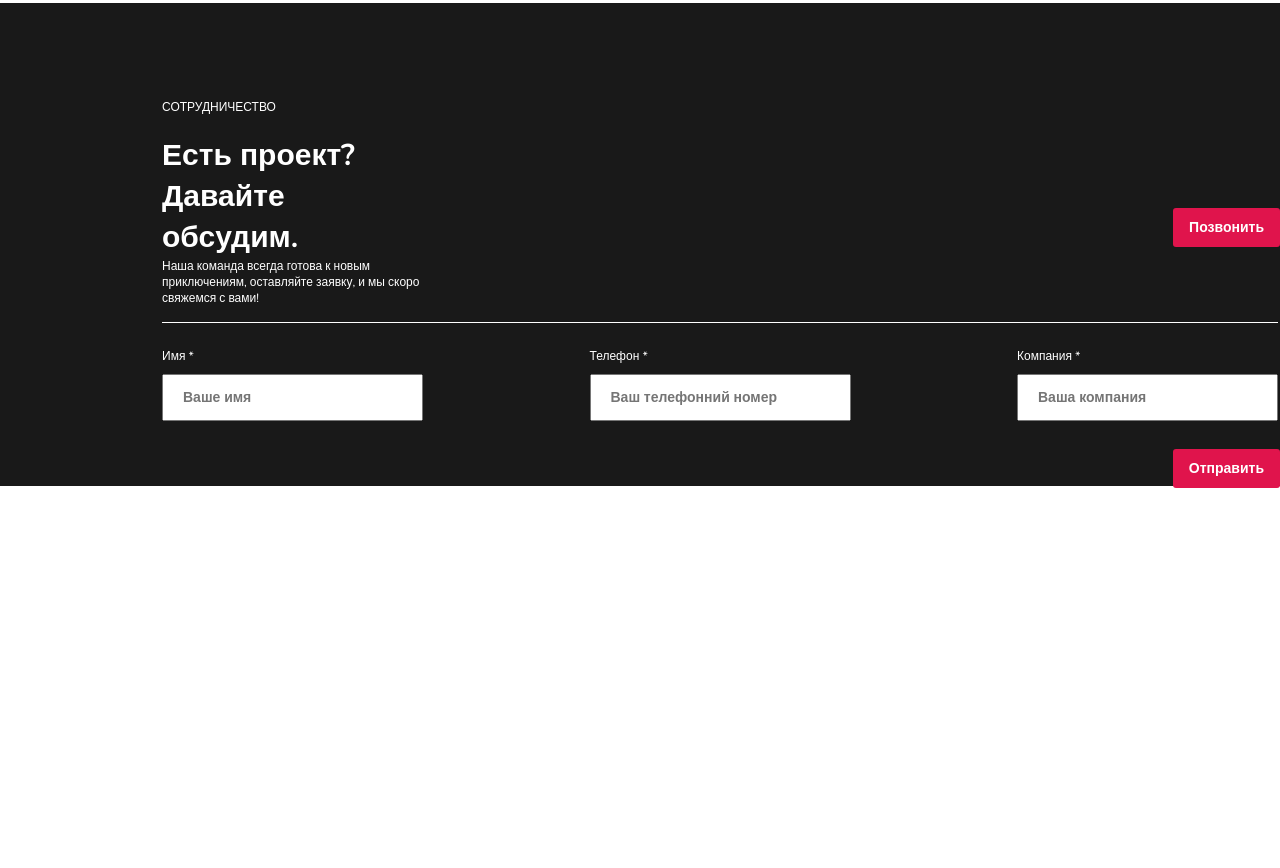
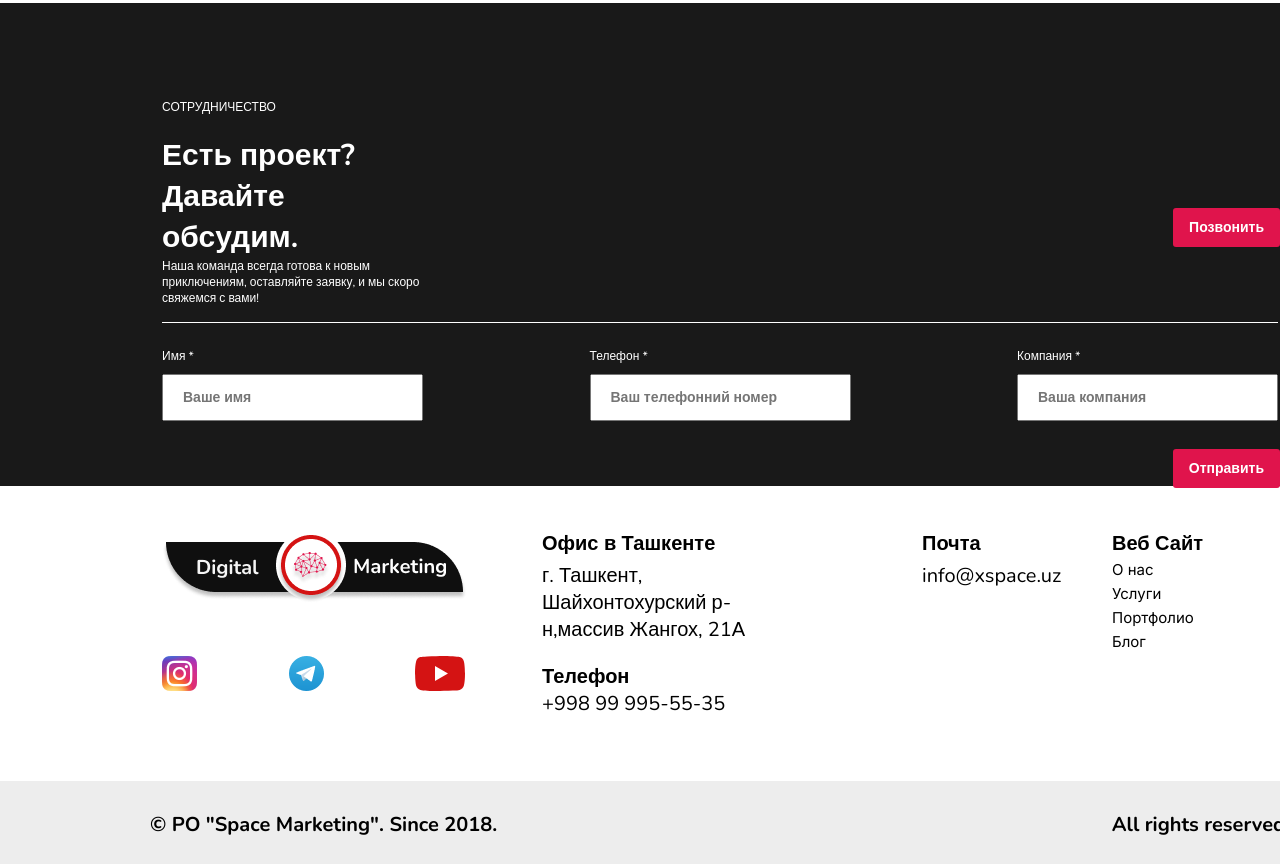
Before and after one commit to m-abbosov/digitalMarketing, a plain HTML site: page index.html in a window 1280 px wide. Shown: the part 3161-4029 px from the top of the page. Before the commit the page ends 3649 px from the top, so only its background shows below. Drawn offline with nearby package versions, Linux system fonts and the light colour scheme.

Commit message:
95% complate

```diff
--- a/assets/style.css
+++ b/assets/style.css
@@ -670,3 +670,91 @@ form .col-3 input {
     background: #E0144C;
     border: none;
 }
+
+.main_logo_footer{
+    margin-top: 0;
+    margin-bottom: 53px;
+}
+
+.main_footer{
+    margin-top: 44px;
+    margin-bottom: 48px;
+}
+
+.office_location{
+    color: #000;
+    font-family: 'Nunito', sans-serif;
+    font-size: 20px;
+    font-style: normal;
+    font-weight: 700;
+    line-height: normal;
+    margin-bottom: 0;
+}
+
+.office_city {
+    margin-top: 5px;
+    color: #000;
+    font-family: 'Nunito', sans-serif;
+    font-size: 20px;
+    font-style: normal;
+    font-weight: 400;
+    line-height: normal;
+    width: 269px;
+    margin-bottom: 0;
+}
+
+
+.office_tel{
+    margin-top: 20px;
+    color: #000;
+    font-family: 'Nunito', sans-serif;
+    font-size: 20px;
+    font-style: normal;
+    font-weight: 700;
+    line-height: normal;
+    margin-bottom: 0;
+}
+
+.office_tel_number{
+    margin-top: 0px;
+    color: #000;
+    font-family: 'Nunito', sans-serif;
+    font-size: 20px;
+    font-style: normal;
+    font-weight: 400;
+    line-height: normal;
+}
+
+.footer_nav_item{
+    list-style-type: none;
+    margin: 0;
+    padding: 0;
+
+}
+
+
+.footer_nav_item .fotter_nav_items_link{
+    margin-top: 8px;
+    text-decoration: none;
+    color: #000;
+    font-family: 'Inter', sans-serif;
+    font-size: 15px;
+    font-style: normal;
+    font-weight: 400;
+    line-height: normal;
+}
+
+.footer_low {
+    height: 83px;
+    background: rgba(0, 0, 0, 0.07);
+}
+
+.footer_low .col-4, .footer_low .col-2 {
+    padding: 30px 0;
+    color: #000;
+    font-family: 'Nunito', sans-serif;
+    font-size: 20px;
+    font-style: normal;
+    font-weight: 700;
+    line-height: normal;
+}
--- a/index.html
+++ b/index.html
@@ -24,7 +24,7 @@
                 <div class="col-6">
                     <ul class="nav_items">
                         <li class="nav_item">
-                            <a class="nav_item_link" href="">
+                            <a class="nav_item_link" href="#about">
                                 О нас
                             </a>
                             <p class="text-center">
@@ -32,7 +32,7 @@
                             </p>
                         </li>
                         <li class="nav_item">
-                            <a class="nav_item_link" href="">
+                            <a class="nav_item_link" href="#services">
                                 Услуги
                             </a>
                             <p class="text-center">
@@ -40,7 +40,7 @@
                             </p>
                         </li>
                         <li class="nav_item">
-                            <a id="contact-link" class="nav_item_link" href="">
+                            <a id="contact-link" class="nav_item_link" href="#portfolio">
                                 Портфолио
                             </a>
                             <p class="text-center">
@@ -48,7 +48,7 @@
                             </p>
                         </li>
                         <li class="nav_item">
-                            <a class="nav_item_link" href="">
+                            <a class="nav_item_link" href="#blog">
                                 Блог
                             </a>
                             <p class="text-center">
@@ -56,7 +56,7 @@
                             </p>
                         </li>
                         <li class="nav_item">
-                            <a class="nav_item_link" href="">
+                            <a class="nav_item_link" href="#contact">
                                 Контакты
                             </a>
                             <p class="text-center">
@@ -84,7 +84,7 @@
             <!-- Navbar section end -->
 
             <!-- Digital-Marketing Rounds start -->
-            <main class="position-relative">
+            <main id="about" class="position-relative">
                 <img class="position-absolute info_triangle" src="assets/img/Polygon 2.svg" alt="digital_forms">
                 <img class="position-absolute ink_triangle" src="assets/img/Polygon 3.svg" alt="digital_forms">
                 <img class="position-absolute green_hundred" src="assets/img/Ellipse 100.svg" alt="digital_forms">
@@ -113,7 +113,7 @@
         </header>
 
         <!-- Services(Uslugi) section start -->
-        <article class="services position-relative">
+        <article id="services" class="services position-relative">
             <div class="container">
                 <p class="description_section">Следите за нами</p>
                 <p class="servise_p">УСЛУГИ</p>
@@ -160,7 +160,7 @@
         <!-- Services(Uslugi) section end -->
 
         <!-- Numbers_portfolio section start -->
-        <div class="numbers_portfolio">
+        <div id="portfolio" class="numbers_portfolio">
             <div class="container">
                 <div class="row justify-content-between">
                     <div class="col-3">
@@ -196,8 +196,7 @@
         </div>
         <!-- Numbers_portfolio section end -->
 
-         <!-- Portfolio section start -->
-
+        <!-- Portfolio section start -->
         <div class="portfolio_section text-white">
             <div class="container">
                 <p class="description_section portifolio_description_section">Следите за нами</p>
@@ -226,11 +225,10 @@
                 </div>
             </div>
         </div>
-
          <!-- Portfolio section end -->
 
          <!-- Partner section start -->
-         <div class="partner_section">
+         <div id="blog" class="partner_section">
             <div class="partner_articel">
                 <div class="container">
                     <h3 class="partner_description">наши партнеры</h3>
@@ -322,10 +320,82 @@
             </div>
         </div>
          <!-- Partner form end -->
+
         <!-- Footer section start -->
-         <footer>
+         <footer id="contact">
             <div class="container">
+                <div class="row main_footer">
+                    <div class="col-4">
+                        <img class="main_logo_footer" src="assets/img/main logo.png" alt="DigitalMarketingLogo">
+                        <div class="row justify-content-evenly">
+                            <div class="col-4 ">
+                                <img src="assets/img/Rectangle 57.png" alt="">
+                            </div>
+                            <div class="col-4 ">
+                                <img src="assets/img/Rectangle 58.png" alt="">
+                            </div>
+                            <div class="col-4 ">
+                                <svg xmlns="http://www.w3.org/2000/svg" width="50" height="35" viewBox="0 0 50 35" fill="none">
+                                    <path d="M20 25L32.975 17.5L20 10V25ZM48.9 5.425C49.225 6.6 49.45 8.175 49.6 10.175C49.775 12.175 49.85 13.9 49.85 15.4L50 17.5C50 22.975 49.6 27 48.9 29.575C48.275 31.825 46.825 33.275 44.575 33.9C43.4 34.225 41.25 34.45 37.95 34.6C34.7 34.775 31.725 34.85 28.975 34.85L25 35C14.525 35 8 34.6 5.425 33.9C3.175 33.275 1.725 31.825 1.1 29.575C0.775 28.4 0.55 26.825 0.4 24.825C0.225 22.825 0.15 21.1 0.15 19.6L0 17.5C0 12.025 0.4 8 1.1 5.425C1.725 3.175 3.175 1.725 5.425 1.1C6.6 0.775 8.75 0.55 12.05 0.4C15.3 0.225 18.275 0.15 21.025 0.15L25 0C35.475 0 42 0.4 44.575 1.1C46.825 1.725 48.275 3.175 48.9 5.425Z" fill="#D41313"/>
+                                </svg>
+                            </div>
+                        </div>
+                    </div>
+                    <div class="col-4">
+                        <h4 class="office_location">
+                            Офис в Ташкенте
+                        </h4>
+                        <p class="office_city">
+                            г. Ташкент, Шайхонтохурский р-н,массив Жангох, 21А
+                        </p>
+                        <p class="office_tel">
+                            Телефон
+                        </p>
+                        <p class="office_tel_number">
+                            +998 99 995-55-35
+                        </p>
+                    </div>
+                    <div class="col-2">
+                        <h4 class="office_location">
+                            Почта
+                        </h4>
+                        <p class="office_city">
+                            info@xspace.uz
+                        </p>
 
+                    </div>
+                    <div class="col-2">
+                        <h4 class="office_location">
+                            Веб Сайт
+                        </h4>
+                        <ul class="footer_nav_item">
+                            <li class="fotter_nav_items">
+                                <a class="fotter_nav_items_link" href="">О нас</a>
+                            </li>
+                            <li class="fotter_nav_items">
+                                <a class="fotter_nav_items_link" href="">Услуги</a>
+                            </li>
+                            <li class="fotter_nav_items">
+                                <a class="fotter_nav_items_link" href="">Портфолио</a>
+                            </li>
+                            <li class="fotter_nav_items">
+                                <a class="fotter_nav_items_link" href="">Блог</a>
+                            </li>
+                        </ul>
+                    </div>
+                </div>
+            </div>
+            <div class="footer_low">
+                <div class="container">
+                    <div class="row justify-content-between">
+                        <div class="col-4">
+                            © PO "Space Marketing". Since 2018.
+                        </div>
+                        <div class="col-2 text-end">
+                            All rights reserved.
+                        </div>
+                    </div>
+                </div>
             </div>
          </footer>
         <!-- Footer section end -->
```
Also changed, not shown: assets/img/Rectangle 57.png (added), assets/img/Rectangle 58.png (added), assets/img/main logo.png (added).
